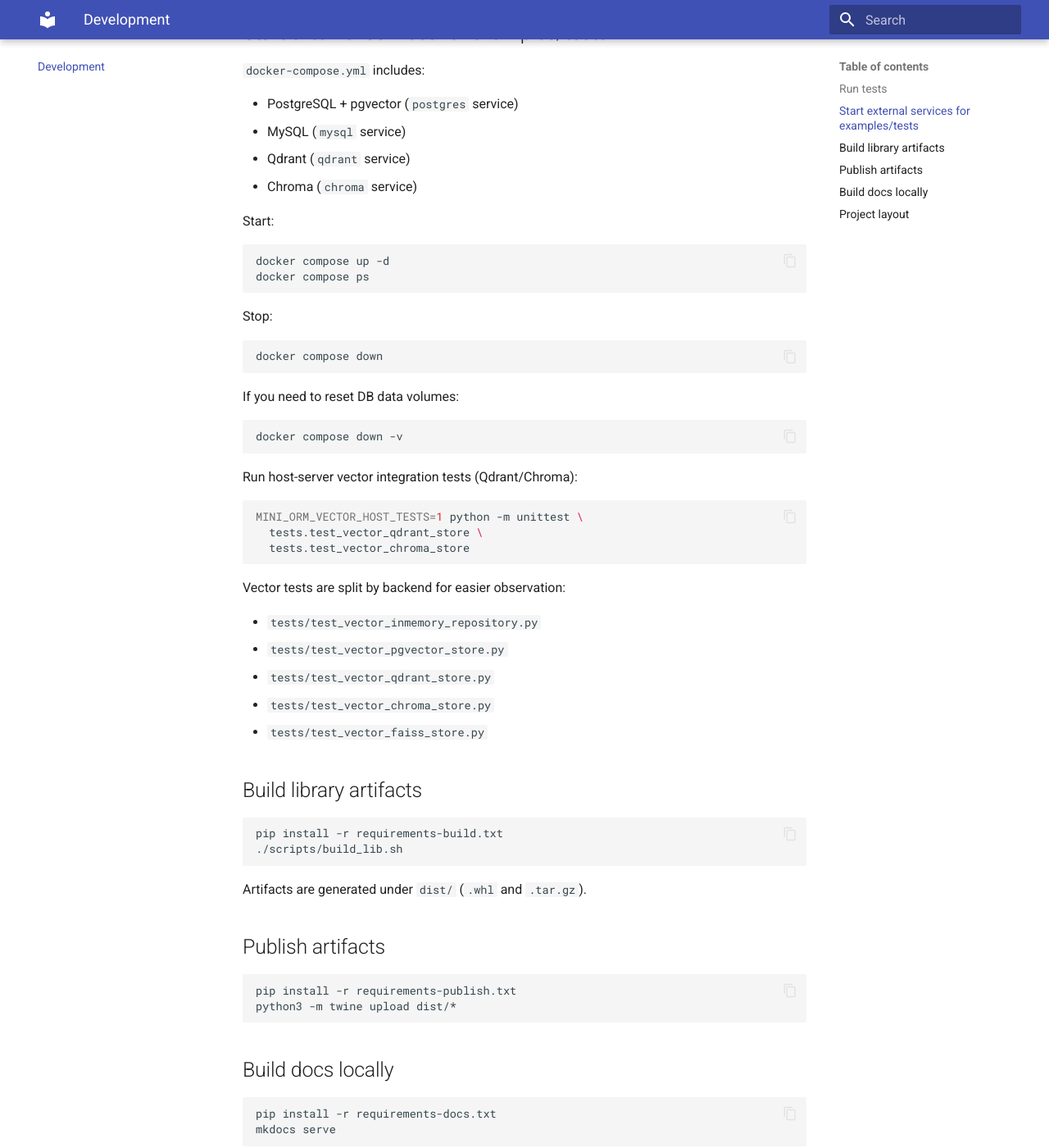
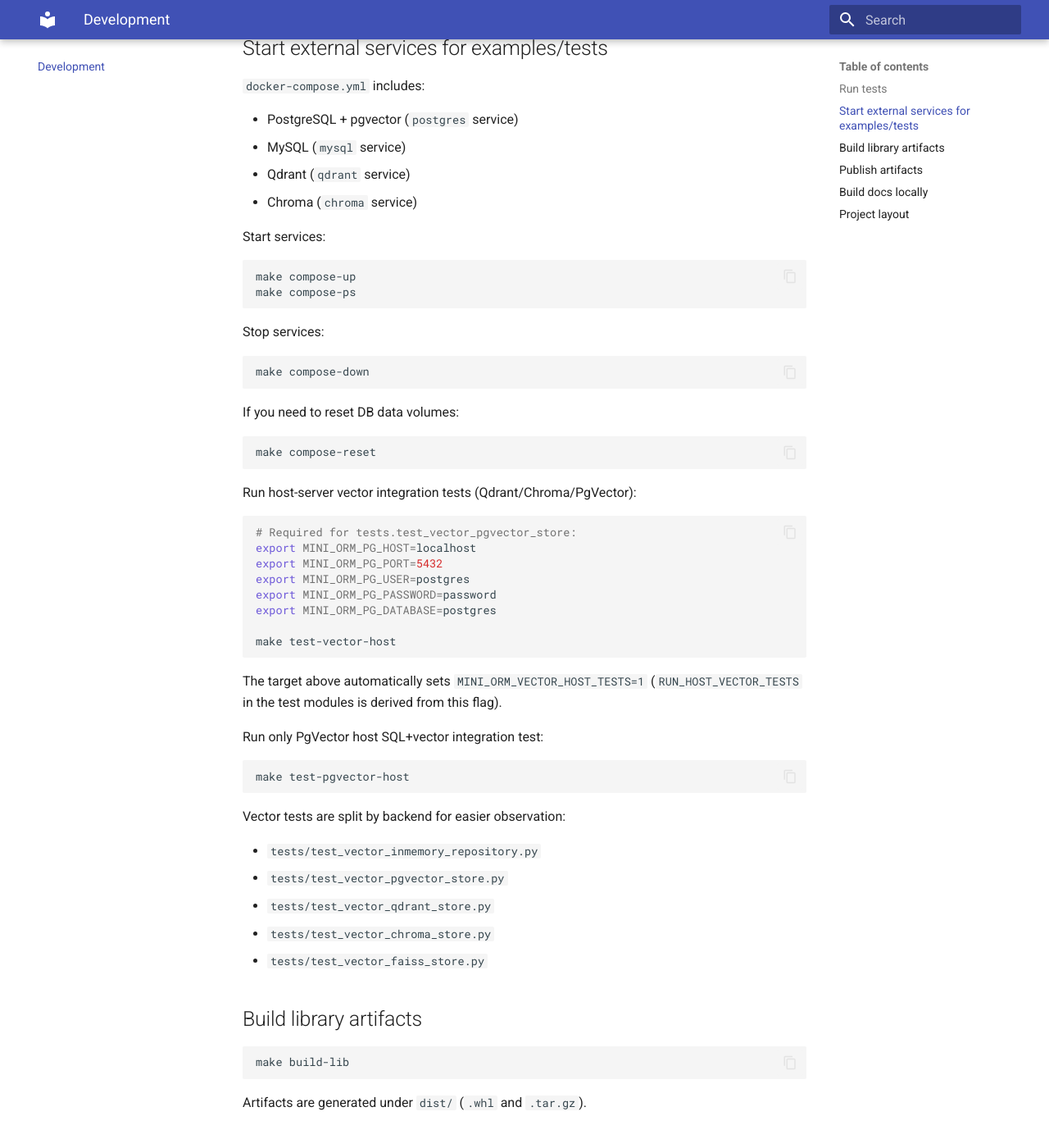
Before and after one commit to thinhphan97/Mini-ORM, an MkDocs documentation site: the page built from docs/development.md, in a window 1280 px wide and 1400 px high, scrolled down 337 px. Shown: the whole window at 82% size. Built offline with MkDocs 1.6.1 and Material for MkDocs 9.7.7, drawn with Linux system fonts in a browser that asks for light colours; some of the changed text lies outside the part shown.

Commit message:
feat: stabilize vector host backends and pgvector discovery

````diff
--- a/docs/development.md
+++ b/docs/development.md
@@ -3,7 +3,8 @@
 ## Run tests
 
 ```bash
-python -m unittest discover -s tests -p "test_*.py"
+make test
+make test-vector
 ```
 
 ## Start external services for examples/tests
@@ -15,31 +16,45 @@ python -m unittest discover -s tests -p "test_*.py"
 - Qdrant (`qdrant` service)
 - Chroma (`chroma` service)
 
-Start:
+Start services:
 
 ```bash
-docker compose up -d
-docker compose ps
+make compose-up
+make compose-ps
 ```
 
-Stop:
+Stop services:
 
 ```bash
-docker compose down
+make compose-down
 ```
 
 If you need to reset DB data volumes:
 
 ```bash
-docker compose down -v
+make compose-reset
 ```
 
-Run host-server vector integration tests (Qdrant/Chroma):
+Run host-server vector integration tests (Qdrant/Chroma/PgVector):
 
 ```bash
-MINI_ORM_VECTOR_HOST_TESTS=1 python -m unittest \
-  tests.test_vector_qdrant_store \
-  tests.test_vector_chroma_store
+# Required for tests.test_vector_pgvector_store:
+export MINI_ORM_PG_HOST=localhost
+export MINI_ORM_PG_PORT=5432
+export MINI_ORM_PG_USER=postgres
+export MINI_ORM_PG_PASSWORD=password
+export MINI_ORM_PG_DATABASE=postgres
+
+make test-vector-host
+```
+
+The target above automatically sets `MINI_ORM_VECTOR_HOST_TESTS=1`
+(`RUN_HOST_VECTOR_TESTS` in the test modules is derived from this flag).
+
+Run only PgVector host SQL+vector integration test:
+
+```bash
+make test-pgvector-host
 ```
 
 Vector tests are split by backend for easier observation:
@@ -53,8 +68,7 @@ Vector tests are split by backend for easier observation:
 ## Build library artifacts
 
 ```bash
-pip install -r requirements-build.txt
-./scripts/build_lib.sh
+make build-lib
 ```
 
 Artifacts are generated under `dist/` (`.whl` and `.tar.gz`).
@@ -62,14 +76,14 @@ Artifacts are generated under `dist/` (`.whl` and `.tar.gz`).
 ## Publish artifacts
 
 ```bash
-pip install -r requirements-publish.txt
-python3 -m twine upload dist/*
+make release-check
+make release-lib
 ```
 
 ## Build docs locally
 
 ```bash
-pip install -r requirements-docs.txt
+make deps-docs
 mkdocs serve
 ```
 
````
Also changed, not shown: README.md (+39 -20 lines), docker-compose.yml (+22 -2 lines), docs/getting-started.md (+20 -1 lines), docs/index.md (+2 -1 lines), examples/README.md (+42 -1 lines), 6 other files.
